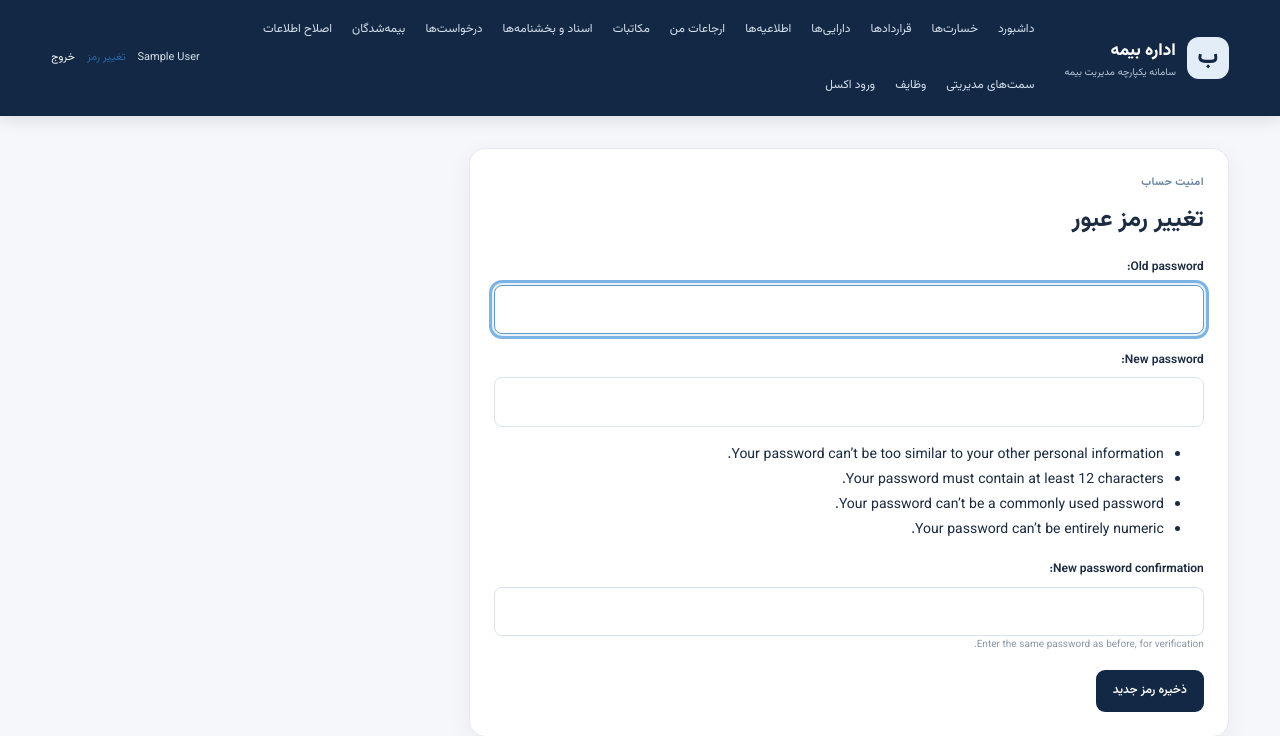
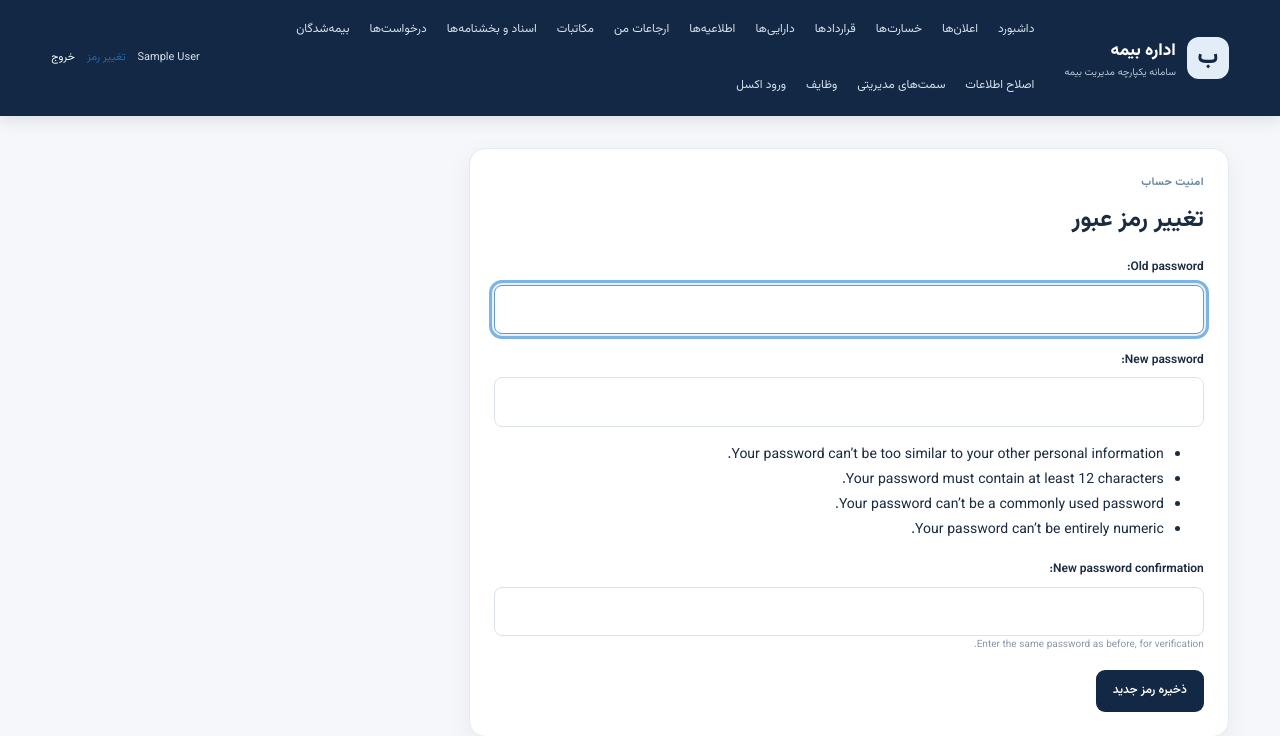
Before and after one commit to msalimimaram/office_kmc, a Django app: page /accounts/password-change/ in a window 1280 px wide. Shown: the top 736 px of the page. Run offline with Django 5.2, Linux system fonts and the light colour scheme; the visitor is signed in with stand-in values (Sample User, id 1); parts of the project's set-up code (start-up, migrations or seed data) failed here and were passed over.

Commit message:
feat(ui): add unread notification indicator to navigation

```diff
--- a/templates/base.html
+++ b/templates/base.html
@@ -14,6 +14,7 @@
     {% if request.user.is_authenticated %}
     <nav class="topnav">
       <a href="{% url 'dashboard' %}">داشبورد</a>
+      <a href="{% url 'notification_list' %}">اعلان‌ها{% if unread_notification_count %} ({{ unread_notification_count }}){% endif %}</a>
       {% if access.claims %}<a href="{% url 'claim_list' %}">خسارت‌ها</a>{% endif %}
       {% if access.contracts %}<a href="{% url 'contract_list' %}">قراردادها</a>{% endif %}
       {% if access.assets %}<a href="{% url 'asset_list' %}">دارایی‌ها</a>{% endif %}
```
